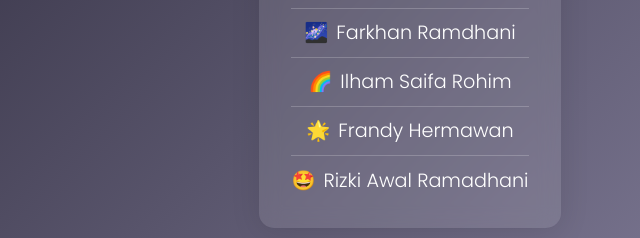
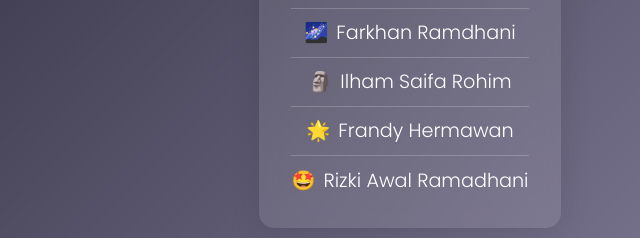
Before and after one commit to noir-onn/noir-onn.github.io, a plain HTML site: page index.html in a window 1280 px wide. Shown: the part 432-670 px from the top of the page, 230-870 px from the left. Drawn offline with Linux system fonts and the light colour scheme.

Commit message:
Update index.html

```diff
--- a/index.html
+++ b/index.html
@@ -76,7 +76,7 @@ footer {
     <li><span class="emoji">👾</span>Akhmad Ibnu Rafi</li>
     <li><span class="emoji">✨</span>Nazril Ilham Maulana</li>
     <li><span class="emoji">🌌</span>Farkhan Ramdhani</li>
-    <li><span class="emoji">🌈</span>Ilham Saifa Rohim</li>
+    <li><span class="emoji">🗿</span>Ilham Saifa Rohim</li>
     <li><span class="emoji">🌟</span>Frandy Hermawan</li>
     <li><span class="emoji">🤩</span>Rizki Awal Ramadhani</li>
   </ul>
```
